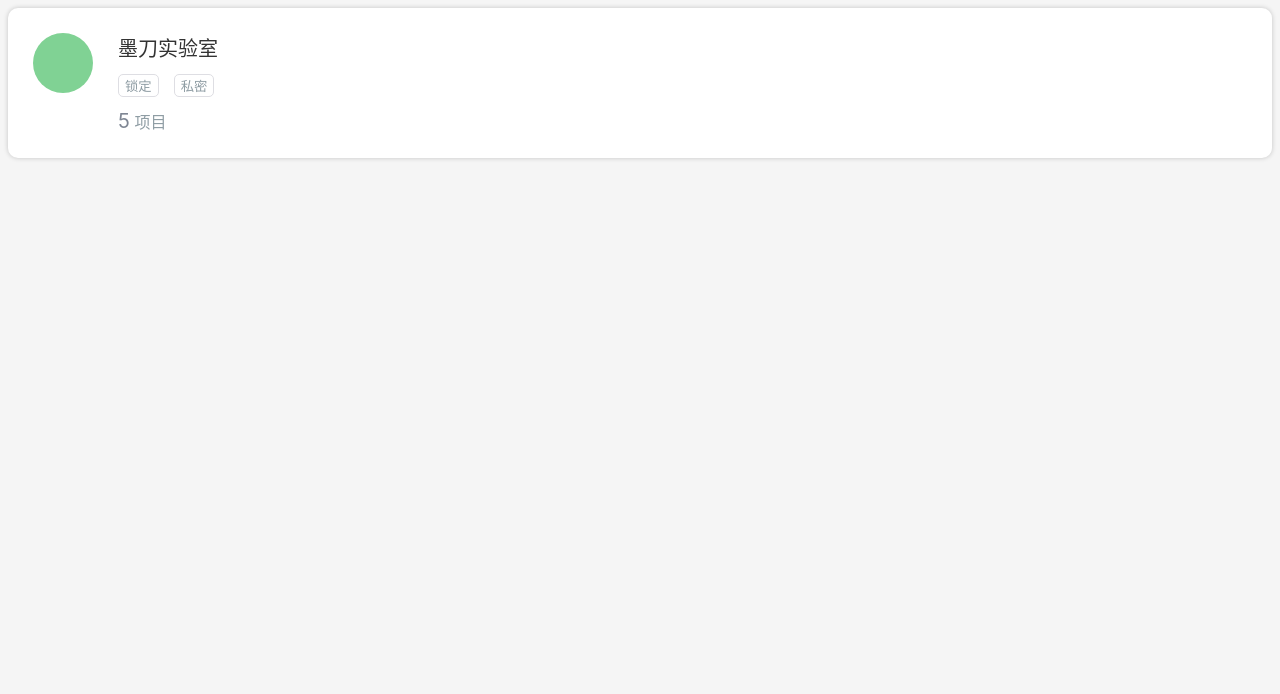
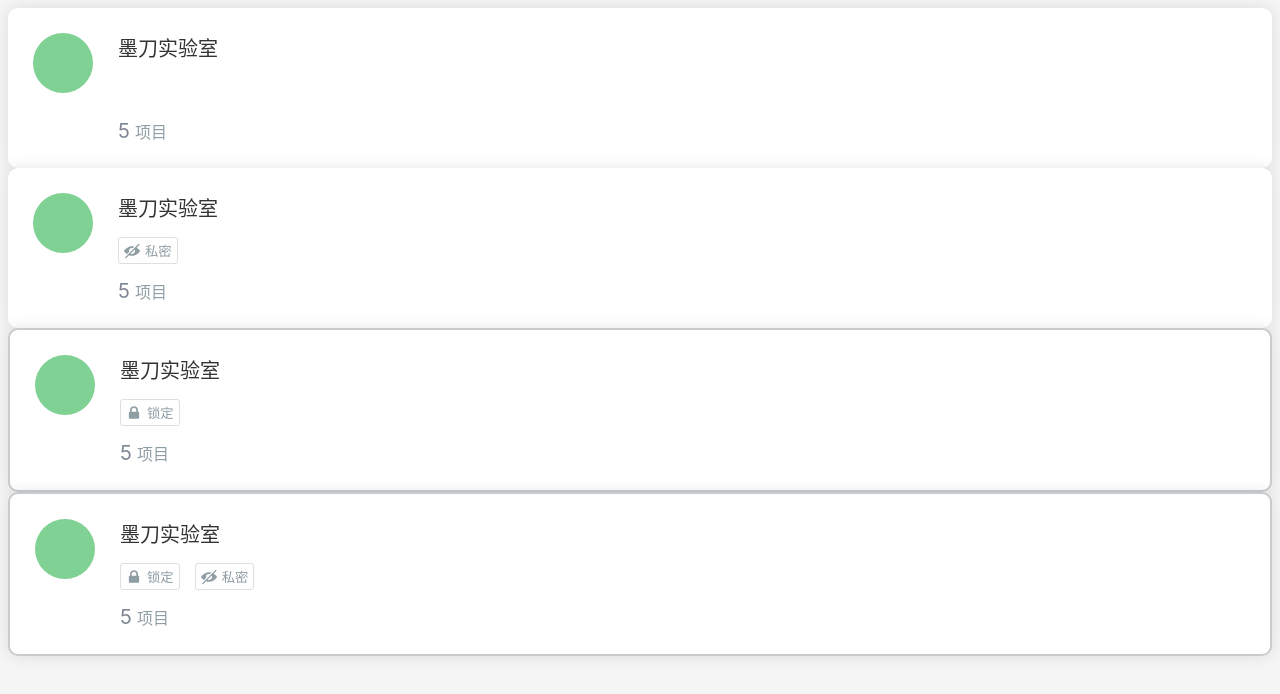
Before and after one commit to LoveVin/modao-test, a React app: page / in a window 1280 px wide. Shown: the top 694 px of the page. Built offline with nearby package versions, Linux system fonts and the light colour scheme.

Commit message:
完成 Card.js

```diff
--- a/src/App.js
+++ b/src/App.js
@@ -2,15 +2,13 @@ import React from 'react';
 import Card from './components/Card'
 import './reset.css'
 
-import x from './icons/lock.svg'
-
-console.log(x)
-
 function App() {
-
   return (
     <div className="App">
-      <Card color="#80d294" groupName="墨刀实验室" itemCount={5}/>
+        <Card color="#80d294" groupName="墨刀实验室" locked={false} private={false} itemCount={5}/>
+        <Card color="#80d294" groupName="墨刀实验室" locked={false} private={true} itemCount={5}/>
+        <Card color="#80d294" groupName="墨刀实验室" locked={true} private={false} itemCount={5}/>
+        <Card color="#80d294" groupName="墨刀实验室" locked={true} private={true} itemCount={5}/>
     </div>
   );
 }
--- a/src/components/Card.js
+++ b/src/components/Card.js
@@ -1,14 +1,18 @@
 import React from 'react';
-
 import styled from 'styled-components';
+import Icon from './Icon'
 
 const CardWrapper = styled.div`
     display: flex;
     padding: 25px;
-    padding-bottom: 13px;
+    padding-bottom: 10px;
     border-radius: 10px;
-    box-shadow: 0 0 5px rgba(0,0,0,0.2);
+    box-shadow: 0 0 15px rgba(0,0,0,0.1);
     background-color: white;
+    &:hover{
+      box-shadow: 0 0 15px rgba(0,0,0,0.2);
+    }
+    border: ${props => props.locked ? '2px solid #c8cccf' : 'none'};
 `;
 
 const MainColor = styled.div`
@@ -24,35 +28,61 @@ const GroupInfo = styled.div`
   flex-direction: column;
   color: #8f9da4;
   > div{
-    margin-bottom: 12px;
+    margin-bottom: 15px;
+    display: flex;
     &.title{
       font-size: 20px;
       color: #333;
     }
     > button{
+      padding: 3px 5px;
       margin-right: 15px;
       border: 1px solid #dedee3;
       background-color: transparent;
-      border-radius: 5px;
+      border-radius: 3px;
+      display: flex;
+      justify-content: center;
+      align-items: center;
+      &.lock{
+        display: ${props => props.locked ? 'flex' : 'none'};
+      }
+      &.limit{
+        visibility: ${props => props.private ? 'visible' : 'hidden'};
+      }
+      > svg{
+        width: 1.2em;
+        height: 1.2em;
+        margin-right: 5px;
+      }
     }
     > span{
       font-size: 20px;
       color: #7e8693;
+      margin-right: 5px;
     }
   }
 `
 
 const Card = (props) => {
     return (
-        <CardWrapper>
+        <CardWrapper locked={props.locked}>
             <MainColor color={props.color}/>
-            <GroupInfo>
+            <GroupInfo locked={props.locked} private={props.private}>
                 <div className="title">{props.groupName}</div>
                 <div>
-                    <button>锁定</button>
-                    <button>私密</button>
+                    <button className="lock">
+                        <Icon name="lock" fill="#8f9da4"/>
+                        <span>锁定</span>
+                    </button>
+                    <button className="limit">
+                        <Icon name="view-off" fill="#8f9da4"/>
+                        <span>私密</span>
+                    </button>
                 </div>
-                <div><span>{props.itemCount}</span> 项目</div>
+                <div>
+                    <span>{props.itemCount}</span>
+                    项目
+                </div>
             </GroupInfo>
         </CardWrapper>
     );
--- /dev/null
+++ b/src/components/Icon.js
@@ -0,0 +1,14 @@
+import React from 'react'
+require('../icons/lock.svg')
+require('../icons/view-off.svg')
+require('../icons/add.svg')
+
+const Icon = (props) => {
+    return (
+        <svg fill={props.fill} className={props.className}>
+            <use xlinkHref={'#'+props.name} />
+        </svg>
+    )
+}
+
+export default Icon
```
Also changed, not shown: src/reset.css (line endings or trailing spaces).
